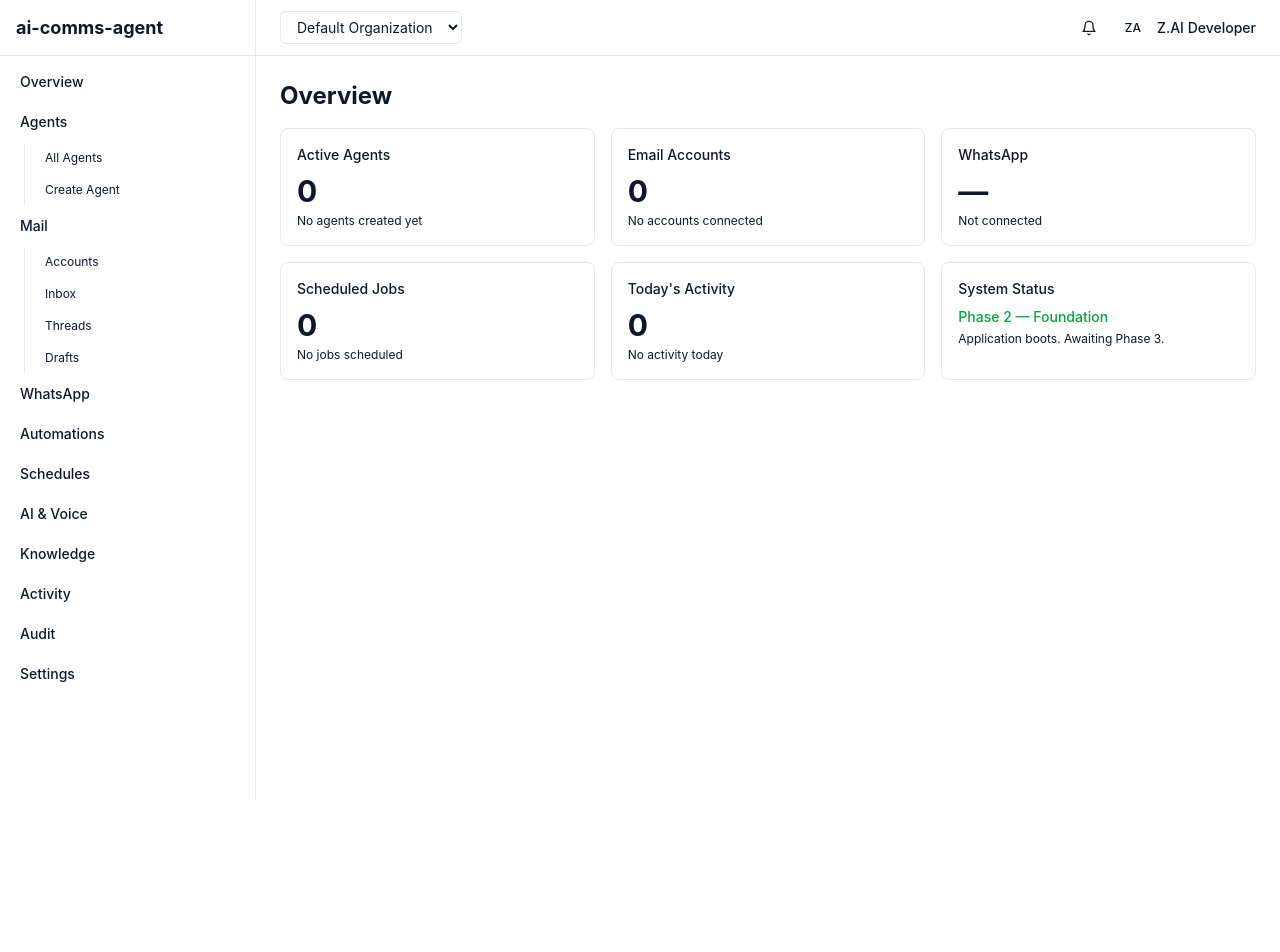
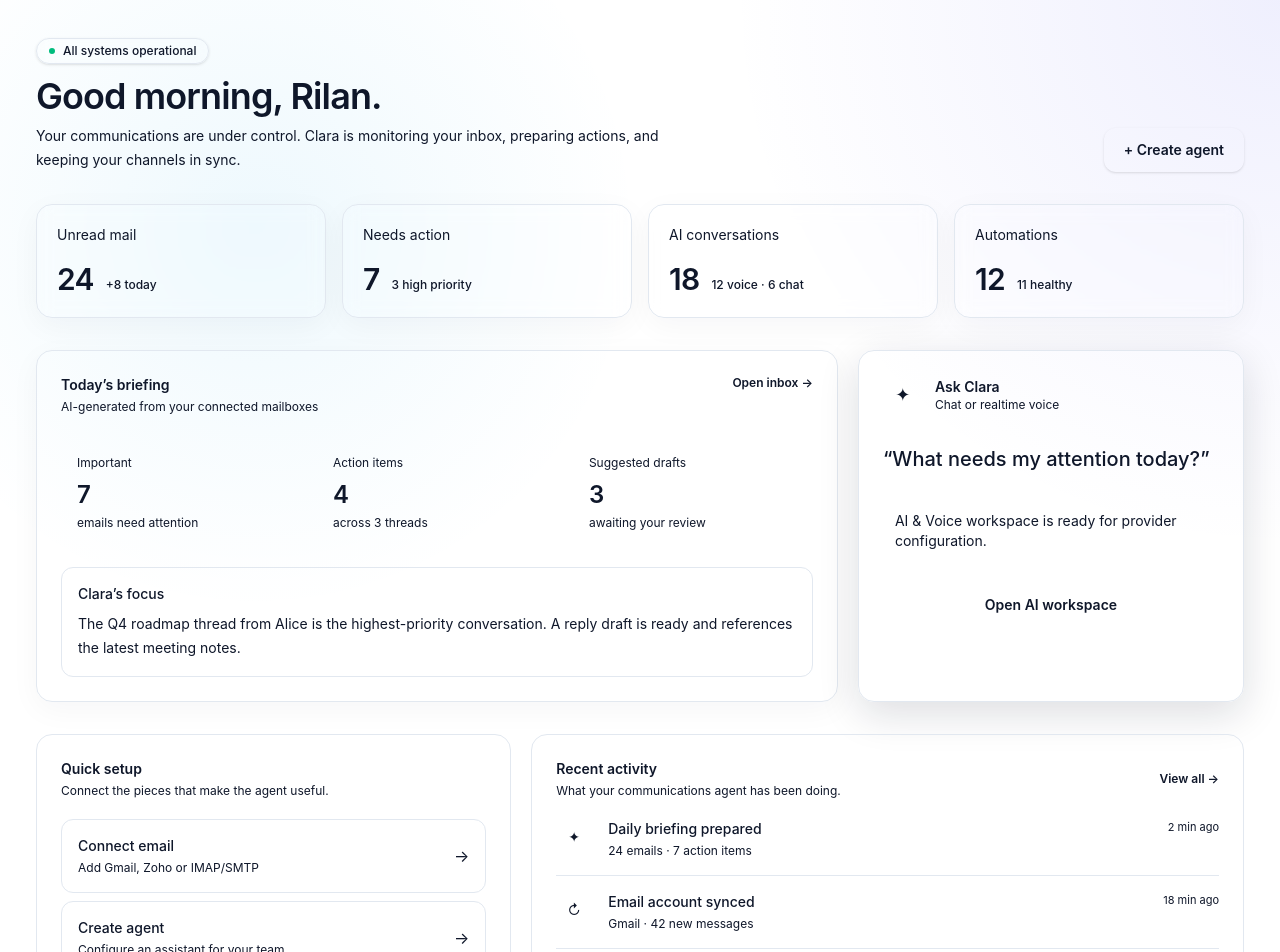
Before and after one commit to Rilan-Dev/ai-comms-agent, a Next.js app in the folder apps/web/: page / in a window 1280 px wide. Shown: the top 952 px of the page. Before the commit the page ends 800 px from the top, so only its background shows below. Built offline with nearby package versions, Linux system fonts and the light colour scheme.

Commit message:
feat(ui): modernize communications workspace shell

```diff
--- a/apps/web/src/app/page.tsx
+++ b/apps/web/src/app/page.tsx
@@ -1,48 +1,114 @@
-import { Sidebar } from "@/components/sidebar";
-import { TopBar } from "@/components/top-bar";
+const metrics = [
+  { label: "Unread mail", value: "24", delta: "+8 today", tone: "blue" },
+  { label: "Needs action", value: "7", delta: "3 high priority", tone: "amber" },
+  { label: "AI conversations", value: "18", delta: "12 voice · 6 chat", tone: "violet" },
+  { label: "Automations", value: "12", delta: "11 healthy", tone: "green" },
+] as const;
+
+const activity = [
+  { time: "2 min ago", title: "Daily briefing prepared", detail: "24 emails · 7 action items", icon: "✦" },
+  { time: "18 min ago", title: "Email account synced", detail: "Gmail · 42 new messages", icon: "↻" },
+  { time: "43 min ago", title: "Reply draft created", detail: "Alice · Q4 roadmap", icon: "✎" },
+  { time: "1 hr ago", title: "WhatsApp command completed", detail: "“Summarize today”", icon: "◌" },
+];
+
+const quickActions = [
+  ["Connect email", "/mail/accounts", "Add Gmail, Zoho or IMAP/SMTP"],
+  ["Create agent", "/agents/new", "Configure an assistant for your team"],
+  ["Schedule briefing", "/schedules", "Send a daily summary to WhatsApp"],
+];
 
 export default function HomePage() {
   return (
-    <div className="flex h-screen">
-      <Sidebar />
-      <div className="flex flex-1 flex-col overflow-hidden">
-        <TopBar />
-        <main className="flex-1 overflow-y-auto p-6">
-          <h1 className="text-2xl font-bold mb-4">Overview</h1>
-          <div className="grid grid-cols-1 gap-4 md:grid-cols-2 lg:grid-cols-3">
-            <div className="rounded-lg border p-4">
-              <h2 className="text-sm font-medium text-muted-foreground">Active Agents</h2>
-              <p className="mt-2 text-3xl font-bold">0</p>
-              <p className="mt-1 text-xs text-muted-foreground">No agents created yet</p>
+    <div className="min-h-full bg-[radial-gradient(circle_at_top_right,rgba(99,102,241,.10),transparent_32%),radial-gradient(circle_at_20%_20%,rgba(14,165,233,.07),transparent_28%)]">
+      <main className="mx-auto max-w-[1500px] space-y-8 p-5 sm:p-7 lg:p-9">
+        <section className="flex flex-col justify-between gap-5 lg:flex-row lg:items-end">
+          <div>
+            <div className="mb-3 inline-flex items-center gap-2 rounded-full border bg-background/80 px-3 py-1 text-xs font-medium text-muted-foreground shadow-sm backdrop-blur">
+              <span className="h-1.5 w-1.5 rounded-full bg-emerald-500" />
+              All systems operational
             </div>
-            <div className="rounded-lg border p-4">
-              <h2 className="text-sm font-medium text-muted-foreground">Email Accounts</h2>
-              <p className="mt-2 text-3xl font-bold">0</p>
-              <p className="mt-1 text-xs text-muted-foreground">No accounts connected</p>
+            <h1 className="text-3xl font-semibold tracking-tight sm:text-4xl">Good morning, Rilan.</h1>
+            <p className="mt-2 max-w-2xl text-sm leading-6 text-muted-foreground">
+              Your communications are under control. Clara is monitoring your inbox, preparing actions, and keeping your channels in sync.
+            </p>
+          </div>
+          <a href="/agents/new" className="inline-flex h-11 items-center justify-center rounded-xl bg-foreground px-5 text-sm font-semibold text-background shadow-sm transition hover:-translate-y-0.5">
+            + Create agent
+          </a>
+        </section>
+
+        <section className="grid gap-4 sm:grid-cols-2 xl:grid-cols-4">
+          {metrics.map((metric) => (
+            <div key={metric.label} className="group rounded-2xl border bg-background/85 p-5 shadow-[0_8px_30px_rgba(15,23,42,.04)] backdrop-blur transition hover:-translate-y-0.5 hover:shadow-lg">
+              <div className="flex items-center justify-between">
+                <span className="text-sm text-muted-foreground">{metric.label}</span>
+                <span className={`h-2 w-2 rounded-full bg-${metric.tone}-500`} />
+              </div>
+              <div className="mt-4 flex items-end gap-3">
+                <span className="text-3xl font-semibold tracking-tight">{metric.value}</span>
+                <span className="pb-1 text-xs font-medium text-muted-foreground">{metric.delta}</span>
+              </div>
             </div>
-            <div className="rounded-lg border p-4">
-              <h2 className="text-sm font-medium text-muted-foreground">WhatsApp</h2>
-              <p className="mt-2 text-3xl font-bold">—</p>
-              <p className="mt-1 text-xs text-muted-foreground">Not connected</p>
+          ))}
+        </section>
+
+        <section className="grid gap-5 xl:grid-cols-[1.35fr_.65fr]">
+          <div className="rounded-2xl border bg-background/90 p-6 shadow-[0_8px_30px_rgba(15,23,42,.04)]">
+            <div className="flex items-start justify-between gap-4">
+              <div>
+                <p className="text-sm font-semibold">Today’s briefing</p>
+                <p className="mt-1 text-xs text-muted-foreground">AI-generated from your connected mailboxes</p>
+              </div>
+              <a href="/mail/inbox" className="text-xs font-semibold text-primary hover:underline">Open inbox →</a>
             </div>
-            <div className="rounded-lg border p-4">
-              <h2 className="text-sm font-medium text-muted-foreground">Scheduled Jobs</h2>
-              <p className="mt-2 text-3xl font-bold">0</p>
-              <p className="mt-1 text-xs text-muted-foreground">No jobs scheduled</p>
+            <div className="mt-6 grid gap-4 sm:grid-cols-3">
+              <div className="rounded-xl bg-muted/60 p-4"><p className="text-xs text-muted-foreground">Important</p><p className="mt-2 text-2xl font-semibold">7</p><p className="mt-1 text-xs text-muted-foreground">emails need attention</p></div>
+              <div className="rounded-xl bg-muted/60 p-4"><p className="text-xs text-muted-foreground">Action items</p><p className="mt-2 text-2xl font-semibold">4</p><p className="mt-1 text-xs text-muted-foreground">across 3 threads</p></div>
+              <div className="rounded-xl bg-muted/60 p-4"><p className="text-xs text-muted-foreground">Suggested drafts</p><p className="mt-2 text-2xl font-semibold">3</p><p className="mt-1 text-xs text-muted-foreground">awaiting your review</p></div>
             </div>
-            <div className="rounded-lg border p-4">
-              <h2 className="text-sm font-medium text-muted-foreground">Today&apos;s Activity</h2>
-              <p className="mt-2 text-3xl font-bold">0</p>
-              <p className="mt-1 text-xs text-muted-foreground">No activity today</p>
-            </div>
-            <div className="rounded-lg border p-4">
-              <h2 className="text-sm font-medium text-muted-foreground">System Status</h2>
-              <p className="mt-2 text-sm font-medium text-green-600">Phase 2 — Foundation</p>
-              <p className="mt-1 text-xs text-muted-foreground">Application boots. Awaiting Phase 3.</p>
+            <div className="mt-5 rounded-xl border p-4">
+              <p className="text-sm font-medium">Clara’s focus</p>
+              <p className="mt-2 text-sm leading-6 text-muted-foreground">The Q4 roadmap thread from Alice is the highest-priority conversation. A reply draft is ready and references the latest meeting notes.</p>
             </div>
           </div>
-        </main>
-      </div>
+
+          <div className="rounded-2xl border bg-foreground p-6 text-background shadow-[0_12px_40px_rgba(15,23,42,.14)]">
+            <div className="flex items-center gap-3">
+              <div className="grid h-10 w-10 place-items-center rounded-xl bg-background/10 text-lg">✦</div>
+              <div><p className="text-sm font-semibold">Ask Clara</p><p className="text-xs text-background/60">Chat or realtime voice</p></div>
+            </div>
+            <p className="mt-7 text-xl font-medium leading-8">“What needs my attention today?”</p>
+            <div className="mt-6 rounded-xl bg-background/10 p-3 text-sm text-background/70">AI & Voice workspace is ready for provider configuration.</div>
+            <a href="/ai-voice" className="mt-5 inline-flex w-full items-center justify-center rounded-xl bg-background px-4 py-3 text-sm font-semibold text-foreground transition hover:bg-background/90">Open AI workspace</a>
+          </div>
+        </section>
+
+        <section className="grid gap-5 xl:grid-cols-[.8fr_1.2fr]">
+          <div className="rounded-2xl border bg-background/90 p-6">
+            <div className="flex items-center justify-between"><div><p className="text-sm font-semibold">Quick setup</p><p className="mt-1 text-xs text-muted-foreground">Connect the pieces that make the agent useful.</p></div></div>
+            <div className="mt-5 space-y-2">
+              {quickActions.map(([title, href, detail]) => (
+                <a key={href} href={href} className="flex items-center justify-between rounded-xl border p-4 transition hover:-translate-y-0.5 hover:bg-muted/50">
+                  <div><p className="text-sm font-medium">{title}</p><p className="mt-1 text-xs text-muted-foreground">{detail}</p></div>
+                  <span className="text-muted-foreground">→</span>
+                </a>
+              ))}
+            </div>
+          </div>
+          <div className="rounded-2xl border bg-background/90 p-6">
+            <div className="flex items-center justify-between"><div><p className="text-sm font-semibold">Recent activity</p><p className="mt-1 text-xs text-muted-foreground">What your communications agent has been doing.</p></div><a href="/activity" className="text-xs font-semibold text-primary hover:underline">View all →</a></div>
+            <div className="mt-5 divide-y">
+              {activity.map((item) => (
+                <div key={item.title} className="flex gap-4 py-4 first:pt-0 last:pb-0">
+                  <div className="grid h-9 w-9 shrink-0 place-items-center rounded-xl bg-muted text-sm">{item.icon}</div>
+                  <div className="min-w-0 flex-1"><div className="flex justify-between gap-3"><p className="truncate text-sm font-medium">{item.title}</p><span className="shrink-0 text-[11px] text-muted-foreground">{item.time}</span></div><p className="mt-1 text-xs text-muted-foreground">{item.detail}</p></div>
+                </div>
+              ))}
+            </div>
+          </div>
+        </section>
+      </main>
     </div>
   );
 }
```
